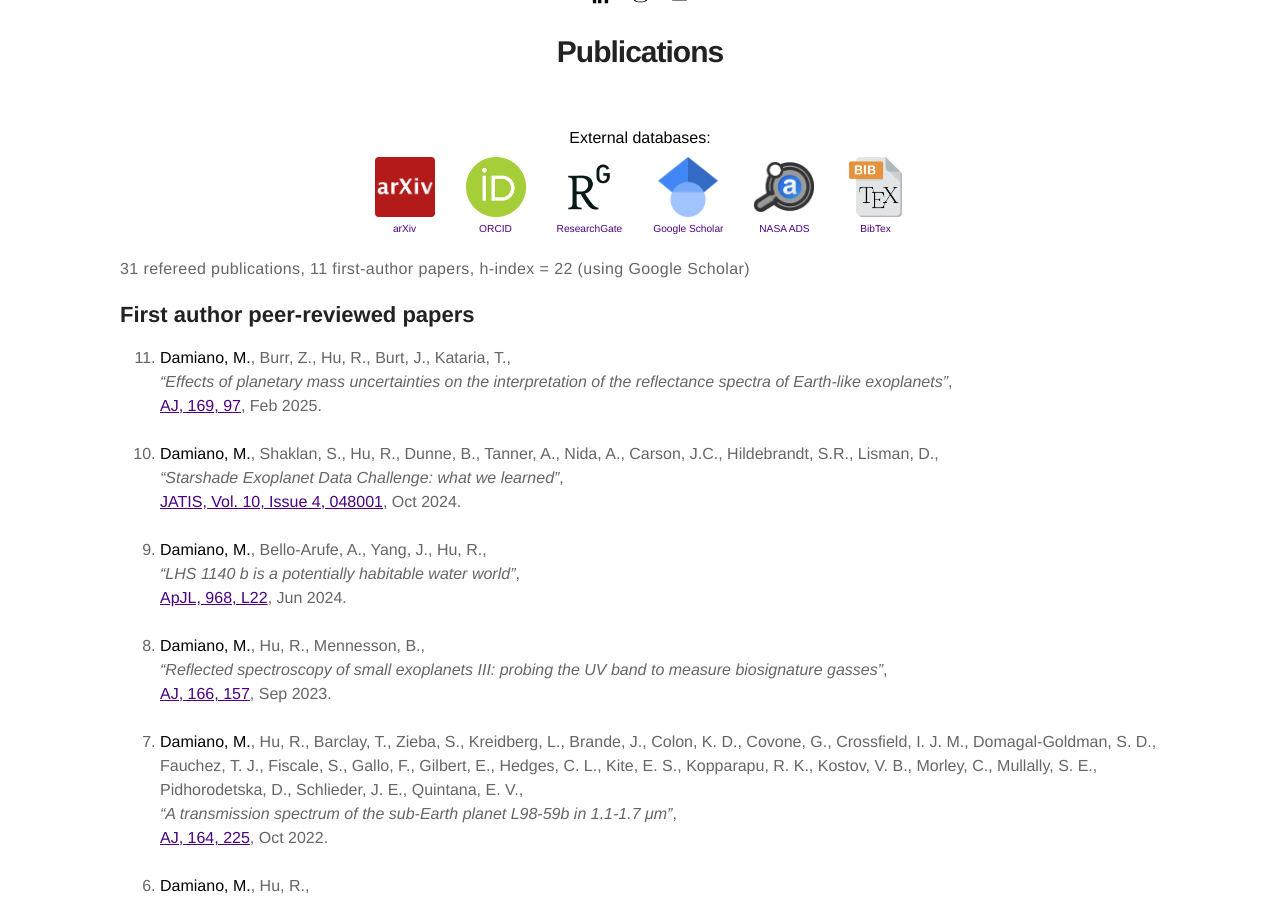
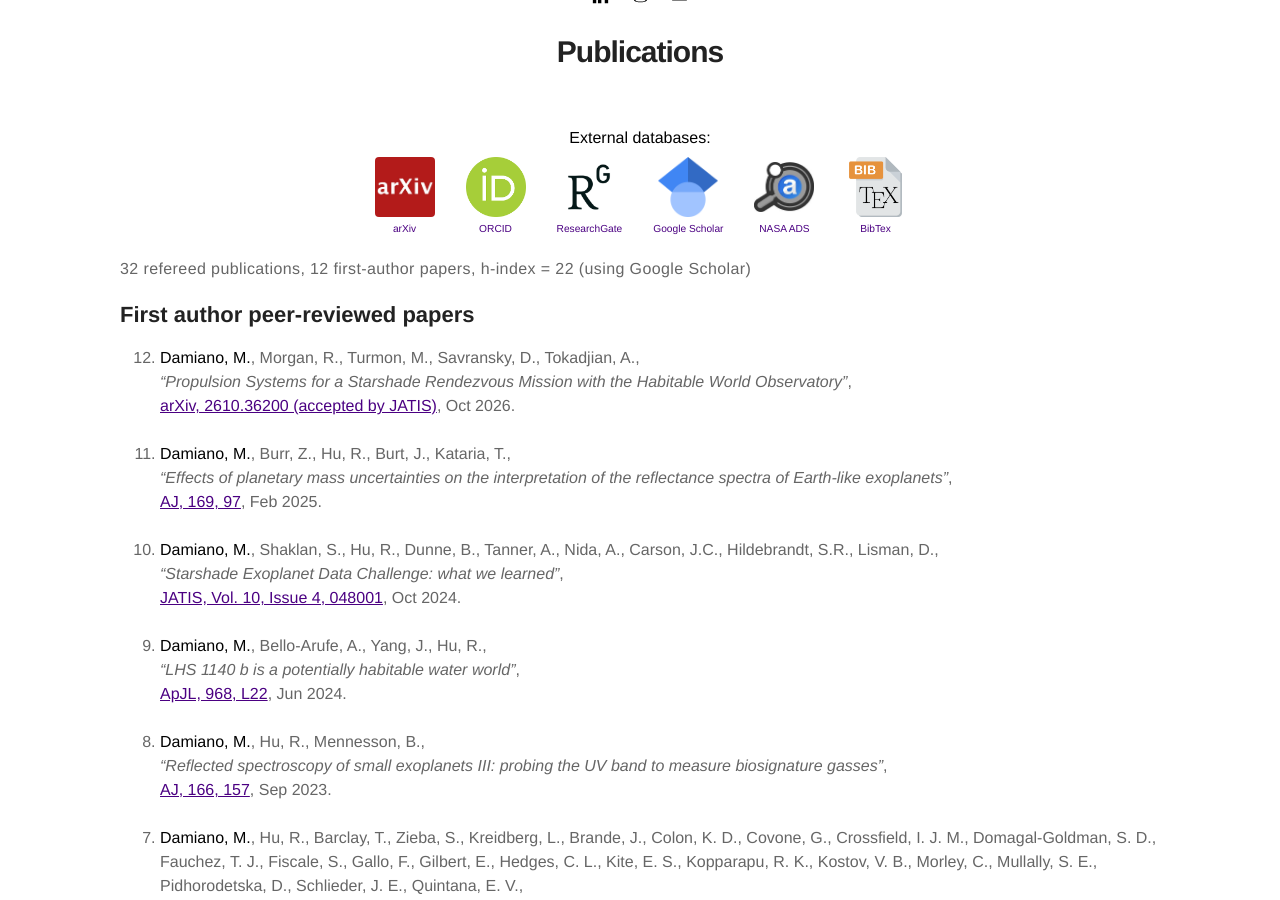
Before and after one commit to MDamiano/MDamiano.github.io, a Jekyll site: the page built from publications.md, in a window 1280 px wide and 900 px high, scrolled down 504 px. Built offline with Jekyll 4.4.1, drawn with Linux system fonts in a browser that asks for light colours.

Commit message:
Add first-author starshade propulsion paper

```diff
--- a/_data/publications.yml
+++ b/_data/publications.yml
@@ -1,12 +1,27 @@
 stats:
-  refereed_publications: 31
-  first_author_papers: 11
+  refereed_publications: 32
+  first_author_papers: 12
   h_index: 22
 
 sections:
   - id: first-author-peer-reviewed
     title: First author peer-reviewed papers
     entries:
+      - cite_key: Damiano2026StarshadePropulsion
+        entry_type: article
+        authors_html: "<strong>Damiano, M.</strong>, Morgan, R., Turmon, M., Savransky, D., Tokadjian, A."
+        authors_bibtex: "Damiano, M. and Morgan, R. and Turmon, M. and Savransky, D. and Tokadjian, A."
+        title: "Propulsion Systems for a Starshade Rendezvous Mission with the Habitable World Observatory"
+        link_url: "https://arxiv.org/abs/2610.36200"
+        link_label: "arXiv, 2610.36200 (accepted by JATIS)"
+        display_date: "Oct 2026"
+        year: "2026"
+        month: "oct"
+        journal: "arXiv e-prints"
+        pages: "arXiv:2610.36200"
+        doi: "10.48550/arXiv.2610.36200"
+        archiveprefix: "arXiv"
+        eprint: "2610.36200"
       - cite_key: Damiano2025MassUncertainties
         entry_type: article
         authors_html: "<strong>Damiano, M.</strong>, Burr, Z., Hu, R., Burt, J., Kataria, T."
```
